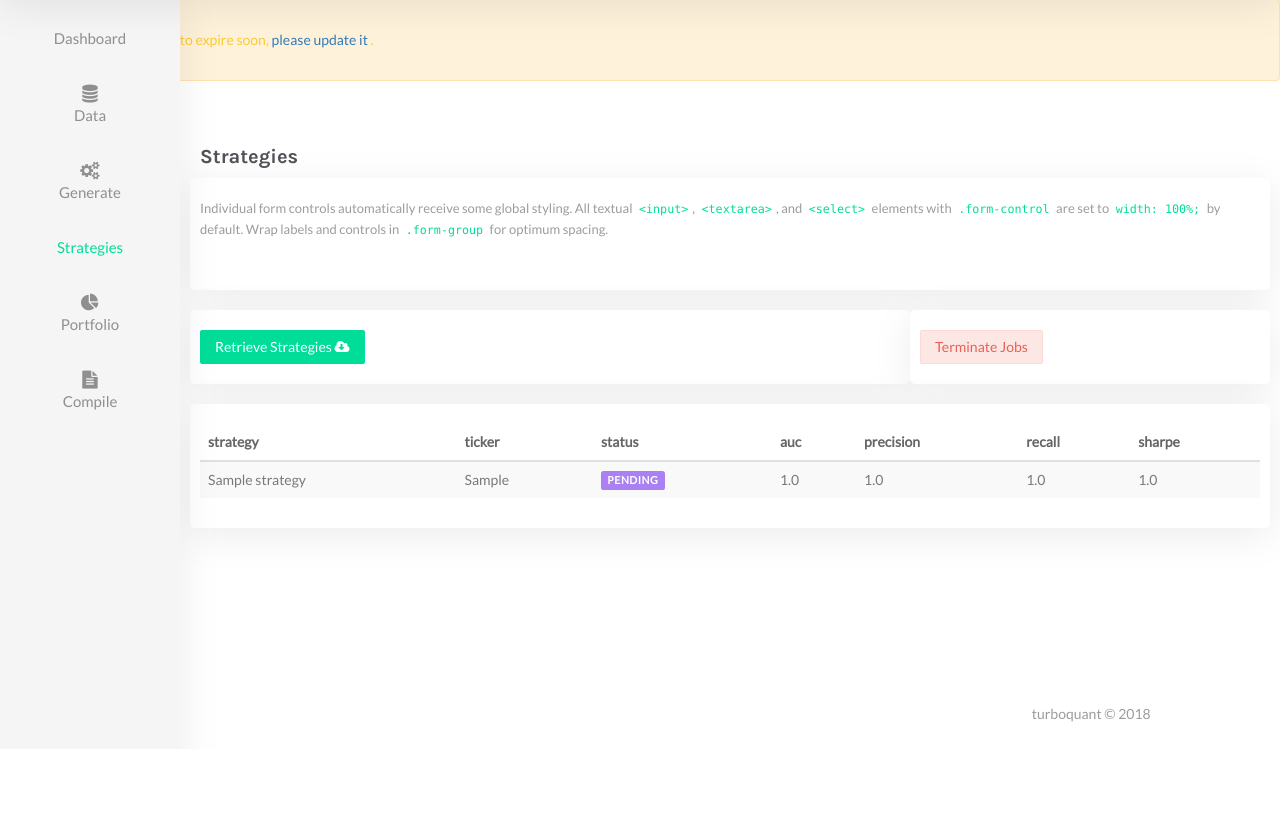
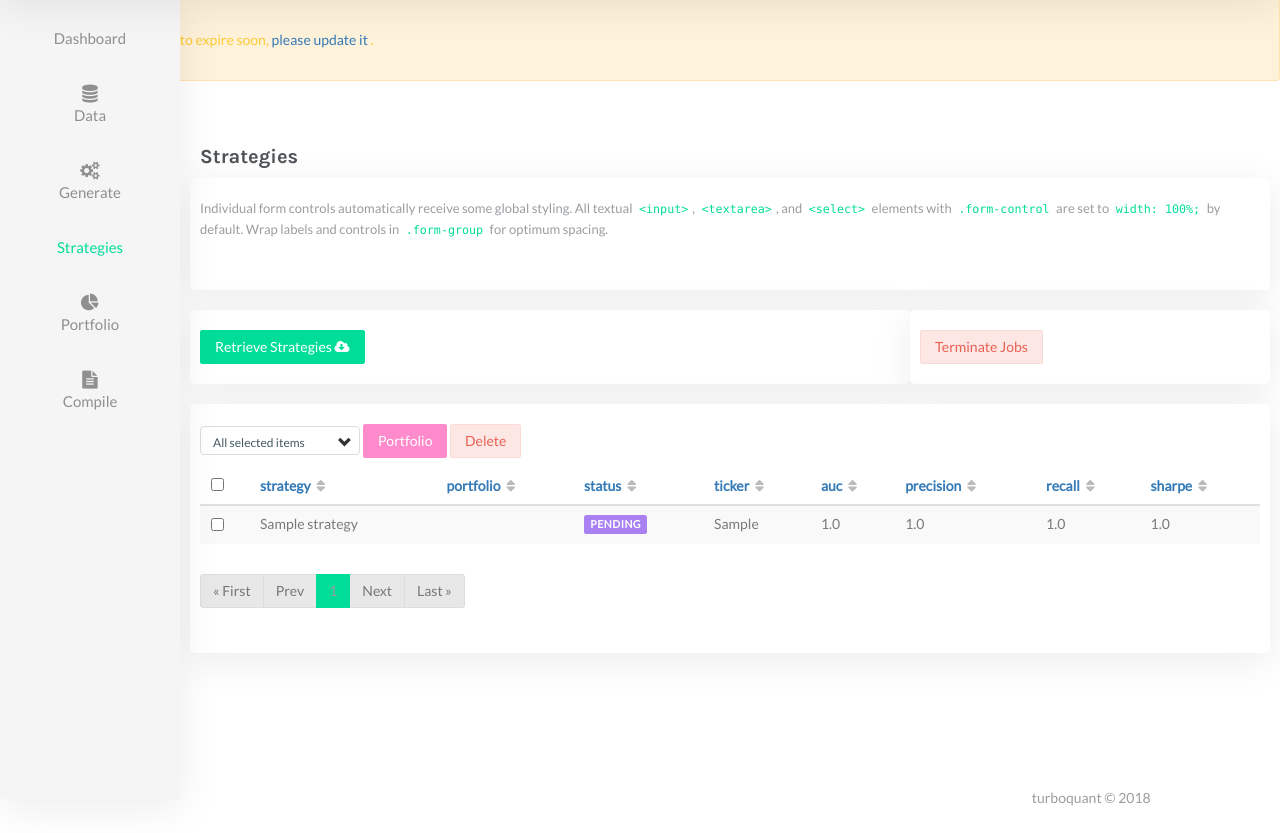
Before and after one commit to cg94301/turboquant, a Flask app: page /quant/strategies/ in a window 1280 px wide; the page is wider, and only the part inside the window is pictured. Shown: the part 61-894 px from the top of that part. Before the commit the page ends 783 px from the top of that part, so only its background shows below. Run offline with Flask 2, Linux system fonts and the light colour scheme; a user stored in the database is signed in; tables that the repository leaves empty hold one stand-in row (values such as "Sample post"); parts of the project's set-up code (start-up, migrations or seed data) failed here and were passed over; some libraries are stand-ins or nearby versions.

Commit message:
adding selecting and sorting to strategies page

```diff
--- a/turboquant/blueprints/quant/models.py
+++ b/turboquant/blueprints/quant/models.py
@@ -18,7 +18,7 @@ class Strategy(ResourceMixin, db.Model):
                                                   onupdate='CASCADE',
                                                   ondelete='CASCADE'),
                         index=True, nullable=False)
-
+    portfolio = db.Column(db.Boolean,default=False)
     name = db.Column(db.String(128))
     ticker = db.Column(db.String(128))
     execution_arn = db.Column(db.String(128))
--- a/turboquant/blueprints/quant/templates/quant/page/data.html
+++ b/turboquant/blueprints/quant/templates/quant/page/data.html
@@ -79,7 +79,6 @@
               <div id="bulk_actions" colspan="4">
                 <div class="form-inline">
                   {{ f.field(bulk_form.scope, inline=True) }}
-                  <button type="submit" name="portfolio" class="btn btn-pink waves-effect waves-light">Portfolio</button>
                   <button type="submit" name="delete" class="btn btn-danger btn-trans waves-effect waves-light">Delete</button>
                 </div>
               </div>
--- a/turboquant/blueprints/quant/templates/quant/page/strategies.html
+++ b/turboquant/blueprints/quant/templates/quant/page/strategies.html
@@ -14,8 +14,9 @@
      <link href="assets/css/responsive.css" rel="stylesheet" type="text/css" /> -->
 
 {% import 'macros/flash.html' as flash with context %}
+{% import 'macros/form.html' as f with context %}
+{% import 'macros/items.html' as items %}
 {% extends 'layouts/app.html' %}
-{% import 'macros/form.html' as f with context %}
 
 {% block title %}Strategies{% endblock %}
 
@@ -65,22 +66,53 @@
               </div>
             </form>
           </div>
+
           <div class="row">
             <div class="col-sm-12 card-box table-responsive">
               <!-- <div class="card-box table-responsive"> -->
+
+              {% call f.form_tag('quant.tickers_bulk_delete') %}
+              <div id="bulk_actions" colspan="4">
+                <div class="form-inline">
+                  {{ f.field(bulk_form.scope, inline=True) }}
+                  <button type="submit" name="portfolio" class="btn btn-pink waves-effect waves-light">Portfolio</button>
+                  <button type="submit" name="delete" class="btn btn-danger btn-trans waves-effect waves-light">Delete</button>
+                </div>
+              </div>
 
               <table id="datatable" class="table table-striped dt-responsive nowrap">
                 <thead>
                   <tr>
                     <!-- <th>created_on</th> -->
                     <!-- <th>id</th> -->
-                      <th>strategy</th>
-                      <th>ticker</th>
-                      <th>status</th>
-                      <th>auc</th>
-                      <th>precision</th>
-                      <th>recall</th>
-                      <th>sharpe</th>
+                    <th>
+                      <label for="select_all"></label>
+                      <input id="select_all" name="select_all" type="checkbox">
+                    </th>
+                    <th  class="col-header">
+                      {{ items.sort('strategy','strategy') }}
+                    </th>
+                    <th  class="col-header">
+                      {{ items.sort('portfolio','portfolio') }}
+                    </th>
+                    <th  class="col-header">
+                      {{ items.sort('status','status') }}
+                    </th>
+                    <th  class="col-header">
+                      {{ items.sort('tid','ticker') }}
+                    </th>
+                    <th class="col-header">
+                      {{ items.sort('auc','auc') }}
+                    </th>
+                    <th class="col-header">
+                      {{ items.sort('precision','precision') }}
+                    </th>
+                    <th class="col-header">
+                      {{ items.sort('recall','recall') }}
+                    </th>
+                    <th class="col-header">
+                      {{ items.sort('sharpe','sharpe') }}
+                    </th>
                   </tr>
                 </thead>
 
@@ -95,10 +127,19 @@
                          {{ strategy.id }}
                          </td> -->
                     <td>
+                      <label for="bulk_ids"></label>
+                      <input class="checkbox-item" id="bulk_ids" name="bulk_ids"
+                             type="checkbox" value="{{ strategy.tid }}">
+                    </td>
+                    <td>
                       {{ strategy.name }}
                     </td>
                     <td>
-                        {{ strategy.ticker }}
+                      {% if strategy.portfolio == False %}
+                      <span class="label label-pink">SELECTED</span>
+                      {% else %}
+                      <!-- <span class="label label-inverse">UNSELECTED</span> -->
+                      {% endif %}
                     </td>
                     <td>
                       <!-- 'PENDING'|RUNNING'|'SUCCEEDED'|'FAILED'|'TIMED_OUT'|'ABORTED' -->
@@ -106,7 +147,7 @@
                       {% if strategy.status == 'PENDING' %}
                       <span class="label label-purple"> {{ strategy.status }} </span>
                       {% elif strategy.status == 'RUNNING' %}
-                        <span class="label label-info"> {{ strategy.status }} </span>
+                      <span class="label label-orange"> {{ strategy.status }} </span>
                       {% elif strategy.status == 'SUCCEEDED' %}
                       <span class="label label-success"> {{ strategy.status }} </span>
                       {% elif strategy.status == 'FAILED' %}
@@ -118,6 +159,9 @@
                       {% else %}
                       <span class="label label-inverse"> {{ strategy.status }} </span>
                       {% endif %}
+                    </td>
+                    <td>
+                      {{ strategy.ticker }}
                     </td>
                     <td>
                       {{ strategy.auc }}
@@ -135,13 +179,13 @@
                   {% endfor %}
                 </tbody>
               </table>
+              {% endcall %}
+              {{ items.paginate(strategies) }}
               <!-- </div> -->
             </div><!-- end col -->
           </div>
           <!-- end row -->
-
         </div> <!-- container -->
-
       </div> <!-- content -->
 
       <!-- <footer class="footer">
--- a/turboquant/blueprints/quant/views.py
+++ b/turboquant/blueprints/quant/views.py
@@ -356,11 +356,16 @@ def strategies(page):
 
             db.session.commit()
 
+    bulk_form = BulkDeleteForm()
 
+    sort_by = Strategy.sort_by(request.args.get('sort', 'created_on'),
+                           request.args.get('direction', 'desc'))
+
+    order_values = '{0} {1}'.format(sort_by[0], sort_by[1])
 
     paginated_strategies = Strategy.query \
         .filter(Strategy.user_id == current_user.id) \
-        .order_by(Strategy.created_on.desc()) \
+        .order_by(text(order_values)) \
         .paginate(page, 20, True)
 
-    return render_template('quant/page/strategies.html', strategies=paginated_strategies, form=form)
+    return render_template('quant/page/strategies.html', strategies=paginated_strategies, form=form, bulk_form=bulk_form)
```
Lines whose indentation alone changed are shown as unchanged.
